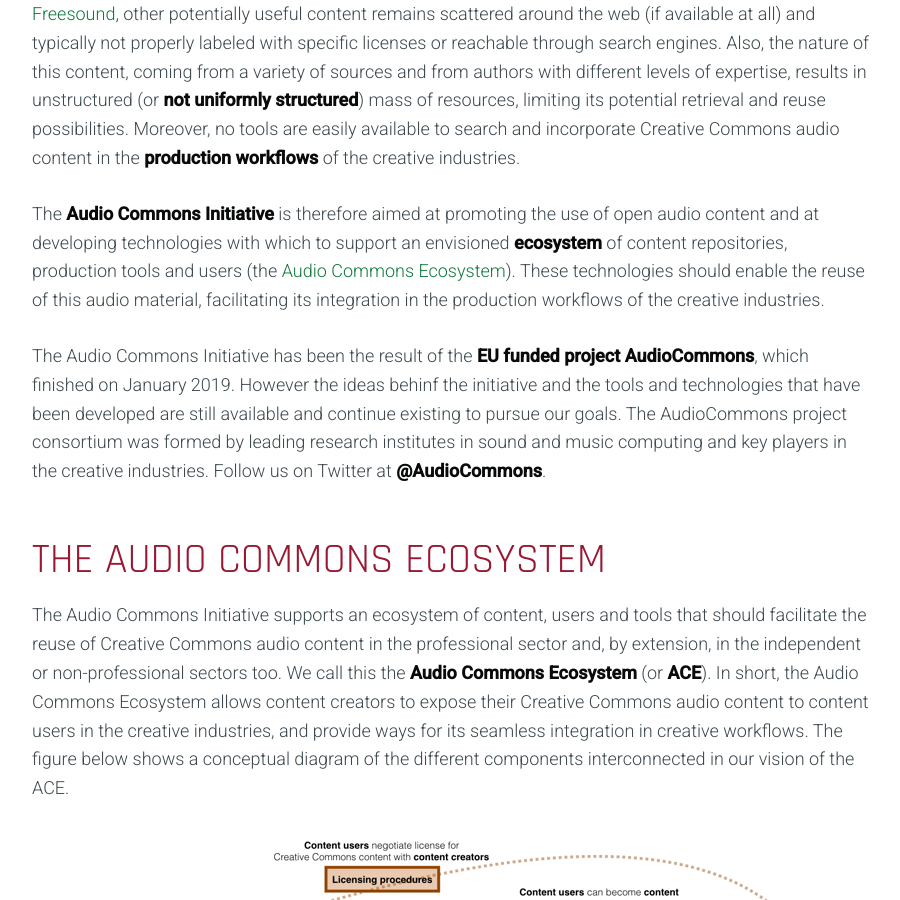
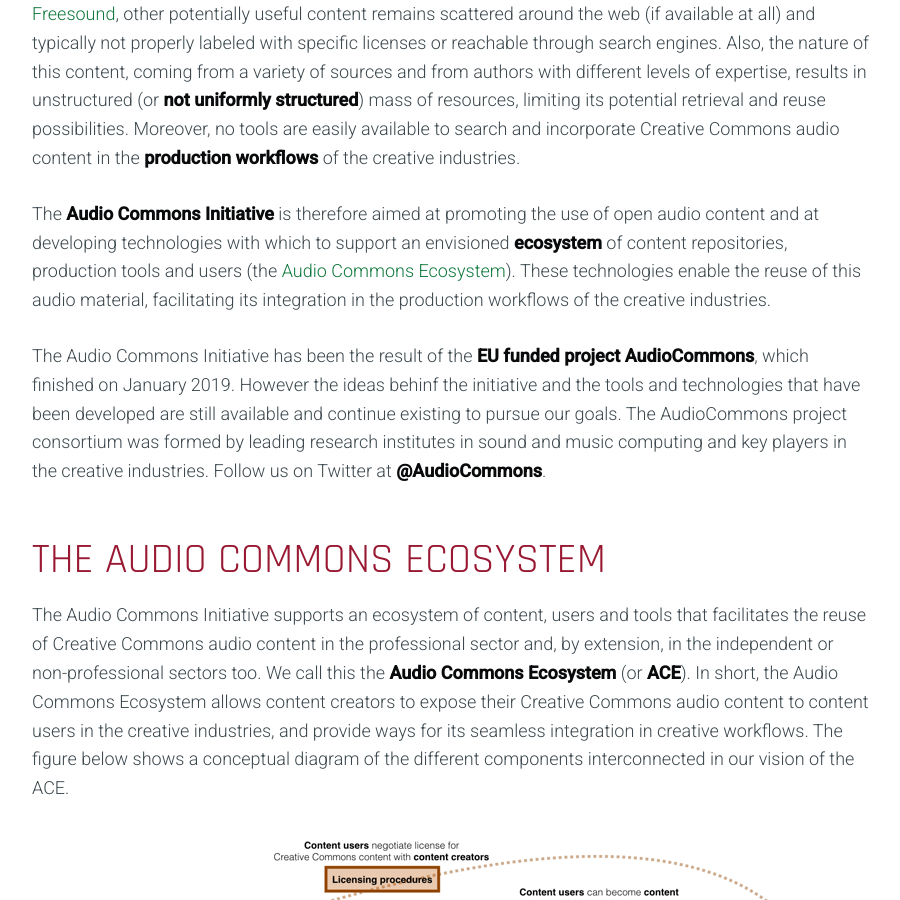
Before and after one commit to AudioCommons/audiocommons.github.io, a Jekyll site: the page built from about/index.md, in a window 1280 px wide and 900 px high, scrolled down 741 px. Shown: the whole window, without its empty margins (188-1088 px from the left). Built offline with Jekyll 4.4.1, drawn with Linux system fonts in a browser that asks for light colours; nearby versions of some CDN libraries.

```diff
--- a/about/index.md
+++ b/about/index.md
@@ -22,14 +22,14 @@ There are a number of reasons why such content is not yet extensively used in th
 Also, the nature of this content, coming from a variety of sources and from authors with different levels of expertise, results in unstructured (or **not uniformly structured**) mass of resources, limiting its potential retrieval and reuse possibilities.
 Moreover, no tools are easily available to search and incorporate Creative Commons audio content in the **production workflows** of the creative industries.
 
-The **Audio Commons Initiative** is therefore aimed at promoting the use of open audio content and at developing technologies with which to support an envisioned **ecosystem** of content repositories, production tools and users (the [Audio Commons Ecosystem](#the-audio-commons-ecosystem)). These technologies should enable the reuse of this audio material, facilitating its integration in the production workflows of the creative industries.
+The **Audio Commons Initiative** is therefore aimed at promoting the use of open audio content and at developing technologies with which to support an envisioned **ecosystem** of content repositories, production tools and users (the [Audio Commons Ecosystem](#the-audio-commons-ecosystem)). These technologies enable the reuse of this audio material, facilitating its integration in the production workflows of the creative industries.
 
 The Audio Commons Initiative has been the result of the **EU funded project AudioCommons**, which finished on January 2019. However the ideas behinf the initiative and the tools and technologies that have been developed are still available and continue existing to pursue our goals. The AudioCommons project consortium was formed by leading research institutes in sound and music computing and key players in the creative industries. Follow us on Twitter at [**@AudioCommons**](https://twitter.com/AudioCommons).
 
 
 # The Audio Commons Ecosystem
 
-The Audio Commons Initiative supports an ecosystem of content, users and tools that should facilitate the reuse of Creative Commons audio content in the professional sector and, by extension, in the independent or non-professional sectors too. We call this the **Audio Commons Ecosystem** (or **ACE**).
+The Audio Commons Initiative supports an ecosystem of content, users and tools that facilitates the reuse of Creative Commons audio content in the professional sector and, by extension, in the independent or non-professional sectors too. We call this the **Audio Commons Ecosystem** (or **ACE**).
 In short, the Audio Commons Ecosystem allows content creators to expose their Creative Commons audio content to content users in the creative industries, and provide ways for its seamless integration in creative workflows. The figure below shows a conceptual diagram of the different components interconnected in our vision of the ACE.
 
 <a href="/assets/img/diagram.png" target="blank"><img style="margin:auto;margin-bottom:25px;margin-top:25px;" class="img-responsive" src="/assets/img/diagram2.png" alt="The Audio Commons Ecosystem"></a>
```
Also changed, not shown: _posts_draft/2019-02-01-end-of-audiocommons.md (added, +20 -0 lines).
